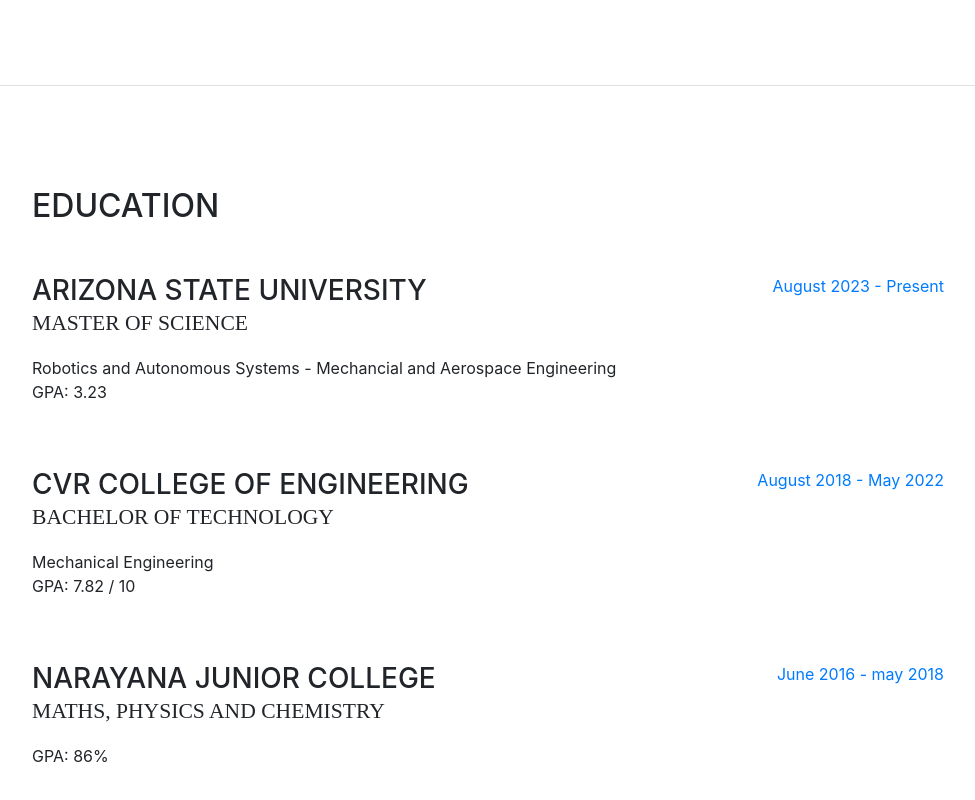
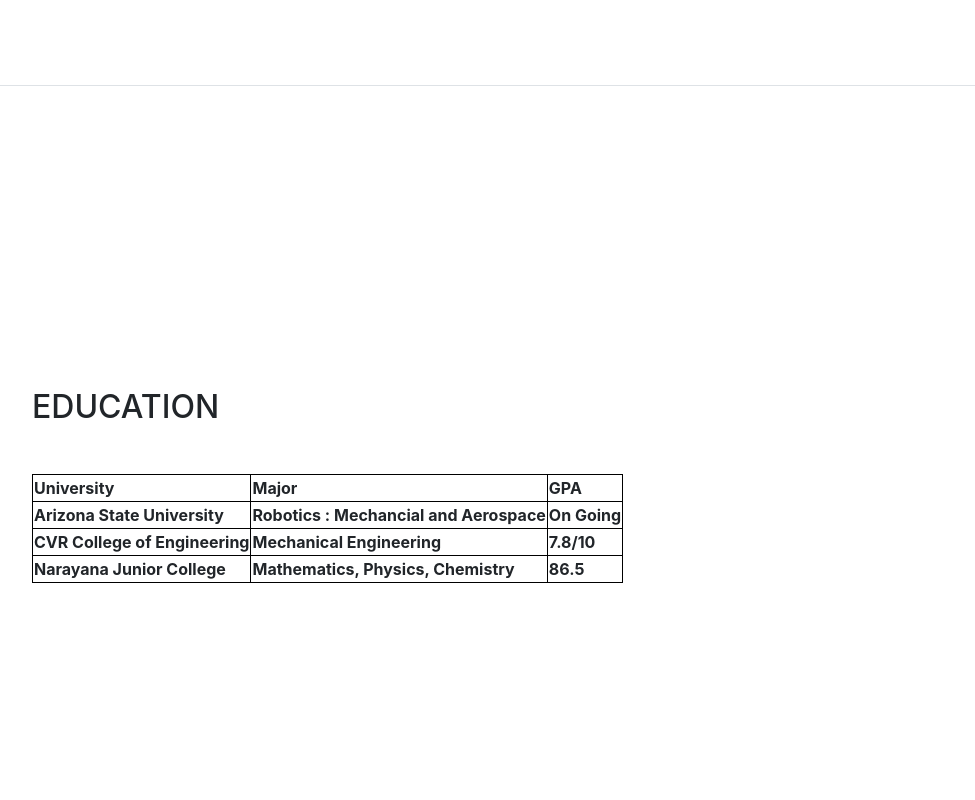
Before and after one commit to Jayakrishna028/AME494598Fall2023, a website with bundled scripts: page Assignment-3/staticHosting/public/index.html in a window 1280 px wide. Shown: the part 1514-2314 px from the top of the page, without its empty margins (288-1263 px from the left). Built offline with nearby package versions, Linux system fonts and the light colour scheme; a web font is replaced by a local one.

Commit message:
assignment changes

```diff
--- a/Assignment-3/staticHosting/public/index.html
+++ b/Assignment-3/staticHosting/public/index.html
@@ -24,6 +24,10 @@
     <link href="css/resume.min.css" rel="stylesheet">
 
   </head>
+
+  <style>
+  table, th, td { border: 1px solid black;}
+  </style>
 
   <body id="page-top">
 
@@ -165,7 +169,7 @@
         <div class="my-auto">
           <h2 class="mb-5">Education</h2>
 
-          <div class="resume-item d-flex flex-column flex-md-row mb-5">
+        <!--div class="resume-item d-flex flex-column flex-md-row mb-5">
             <div class="resume-content mr-auto">
               <h3 class="mb-0">Arizona State University</h3>
               <div class="subheading mb-3">Master of Science</div>
@@ -198,7 +202,30 @@
             <div class="resume-date text-md-right">
               <span class="text-primary">June 2016 - may 2018</span>
             </div>
-          </div>
+          </div-->
+        <table>
+          <tr>
+            <th> University</th>
+            <th> Major</th>
+            <th> GPA</th>
+          </tr>
+          <tr>
+            <th> Arizona State University</th>
+            <th> Robotics : Mechancial and Aerospace</th>
+            <th> On Going</th>
+          </tr>
+          <tr>
+            <th> CVR College of Engineering</th>
+            <th> Mechanical Engineering</th>
+            <th> 7.8/10</th>
+          </tr>
+          <tr>
+            <th> Narayana Junior College</th>
+            <th> Mathematics, Physics, Chemistry</th>
+            <th> 86.5</th>
+          </tr>
+
+        </table>
 
         </div>
       </section>
```
